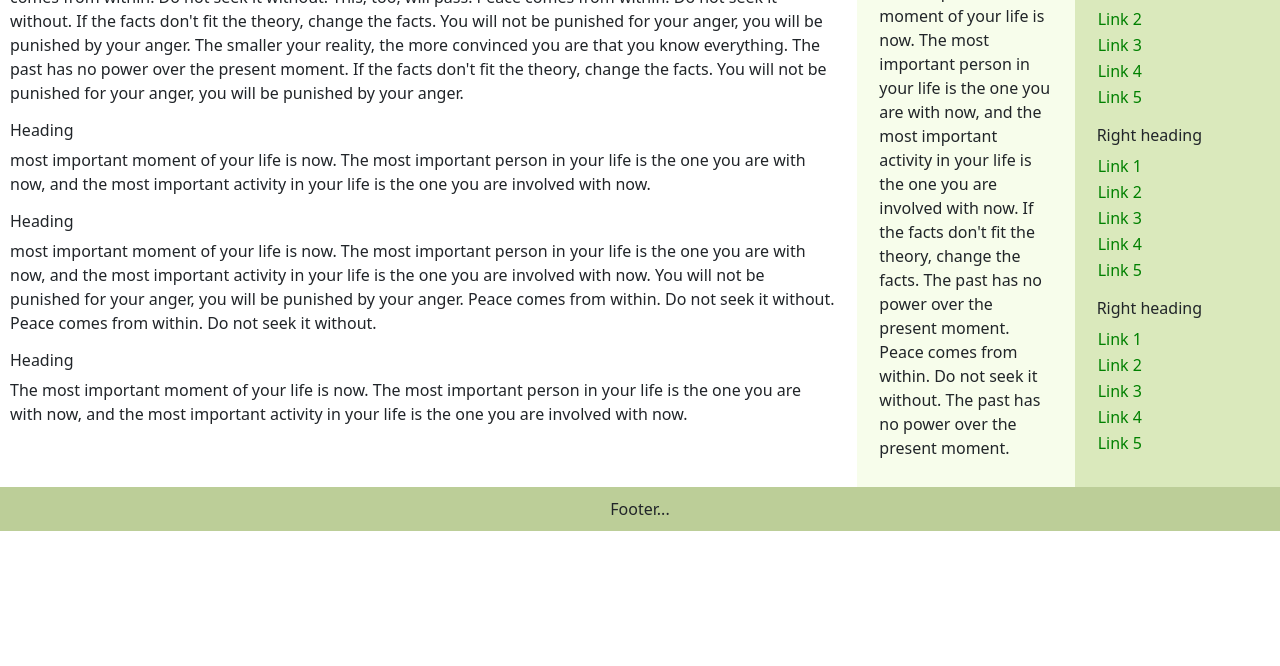
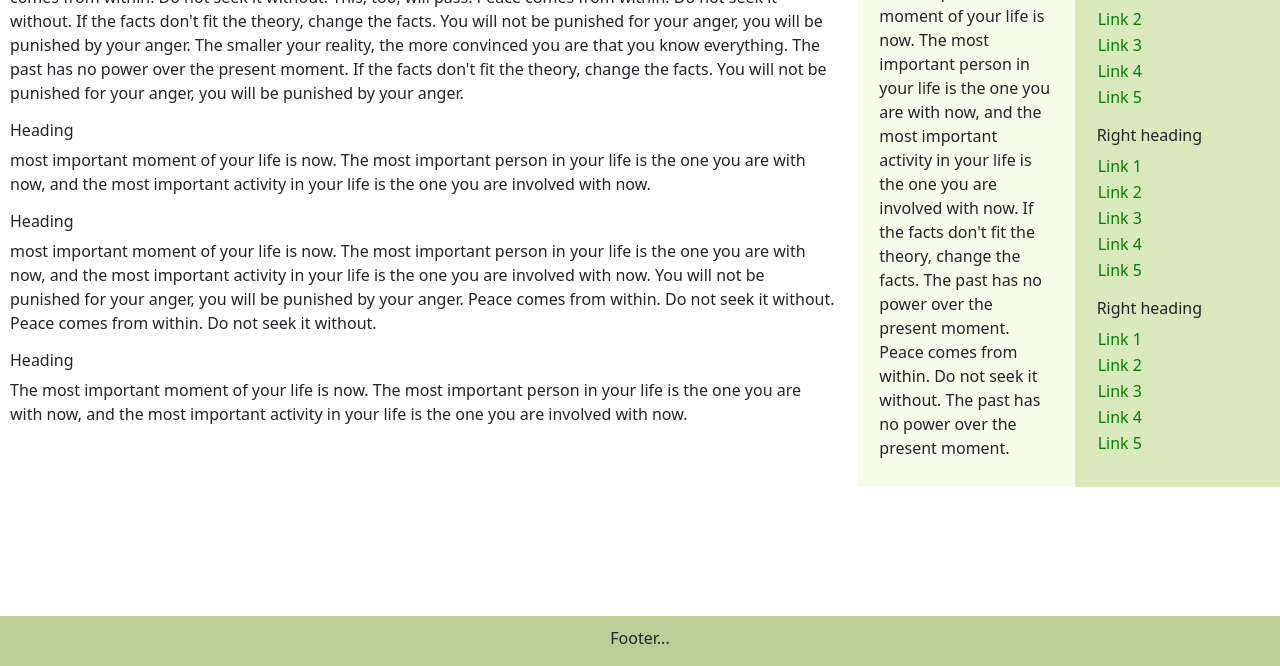
Before and after one commit to MathLevi20/INT-1, a plain HTML site: page Atividade 05/index_Q01.html in a window 1280 px wide. Shown: the part 134-800 px from the top of the page. Drawn offline with nearby package versions, Linux system fonts and the light colour scheme.

Commit message:
Atividade 05
Atividade 05 <-> "Finalizada" <-> Correção de Erros

```diff
--- a/Atividade 05/style_Q01.css
+++ b/Atividade 05/style_Q01.css
@@ -1,3 +1,12 @@
+footer {
+    position: fixed;
+    height: 50px;
+    background-color: red;
+    bottom: 0px;
+    left: 0px;
+    right: 0px;
+    margin-bottom: 0px;
+}
 .container {
 
 	margin-top: 1px;
--- a/Atividade 05/style_Q02.css
+++ b/Atividade 05/style_Q02.css
@@ -1,10 +1,17 @@
 
 
 
-
+	footer {
+		position: relative;
+		background-color: white;
+		bottom: 0px;
+		margin:20px;
+		left: 0px;
+		right: 0px;
+		margin-bottom: 20px;
+	}
 	li{
 		display:inline;
-		float: left;
 		position: relative;
 		margin-left: 20px;
 
--- a/Atividade 05/style_Q03.css
+++ b/Atividade 05/style_Q03.css
@@ -1,9 +1,16 @@
 
 
+footer {
+	position: relative;
+
+	bottom: 0;
+	width: 100%;
+	height: 2.5rem;
+
+}
 
 	li{
 		display:inline;
-		float: left;
 		position: relative;
 		margin-left: 20px;
 
@@ -93,7 +100,7 @@
 .link-btn{
 	position: relative;
     display: block;
-	padding-right: 130px;
+
     margin-bottom: -1px;
     border: 1px solid #ddd;
 }
@@ -119,3 +126,8 @@
 .footer{
 	padding-left: 140px;
 }
+
+.conteiner-fluid{
+	height: 100%;
+	padding-bottom: 2.5rem;
+}
```
Also changed, not shown: Atividade 05/index_Q02.html (+3 -4 lines), Atividade 05/index_Q03.html (+16 -12 lines).
